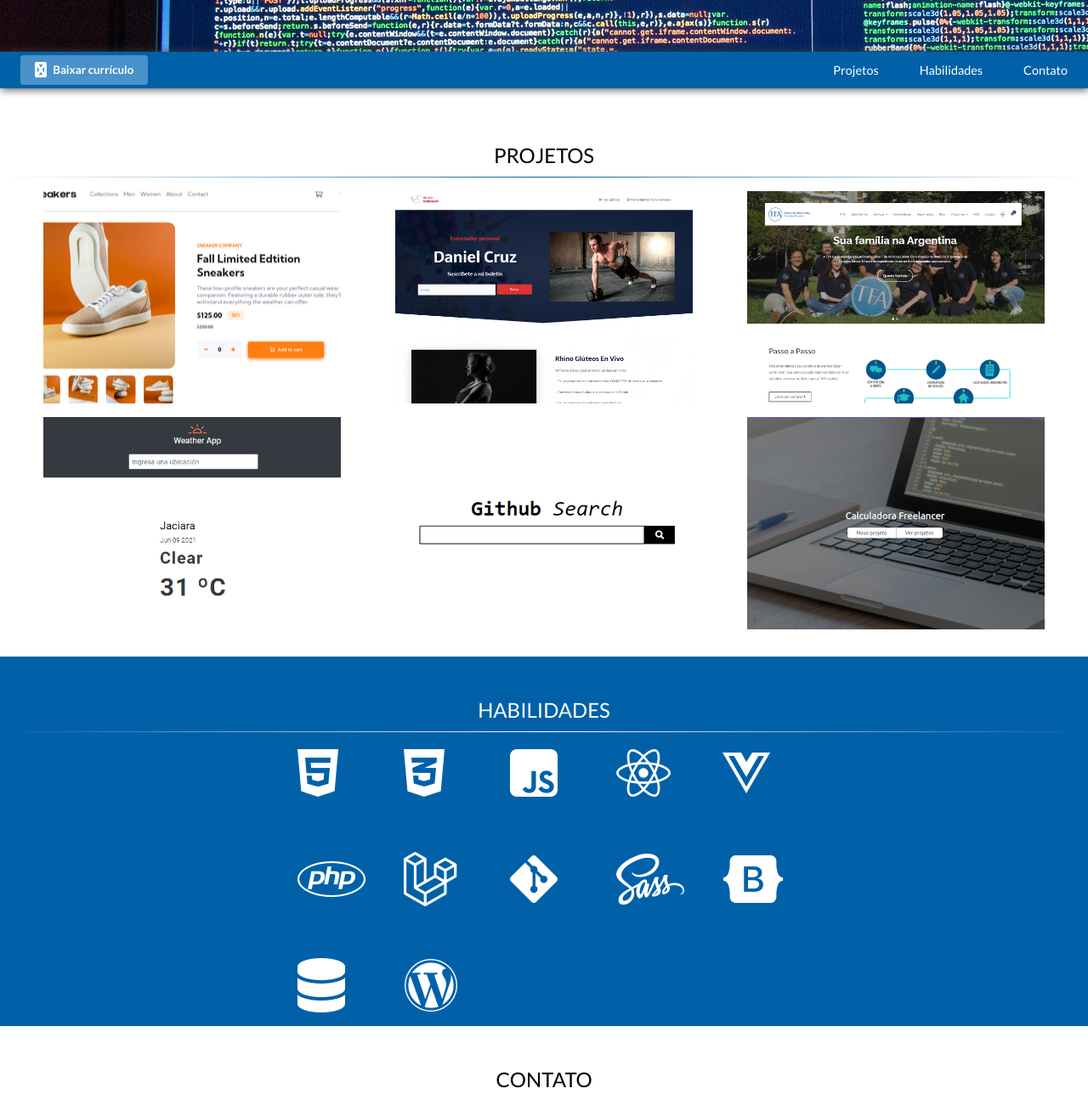
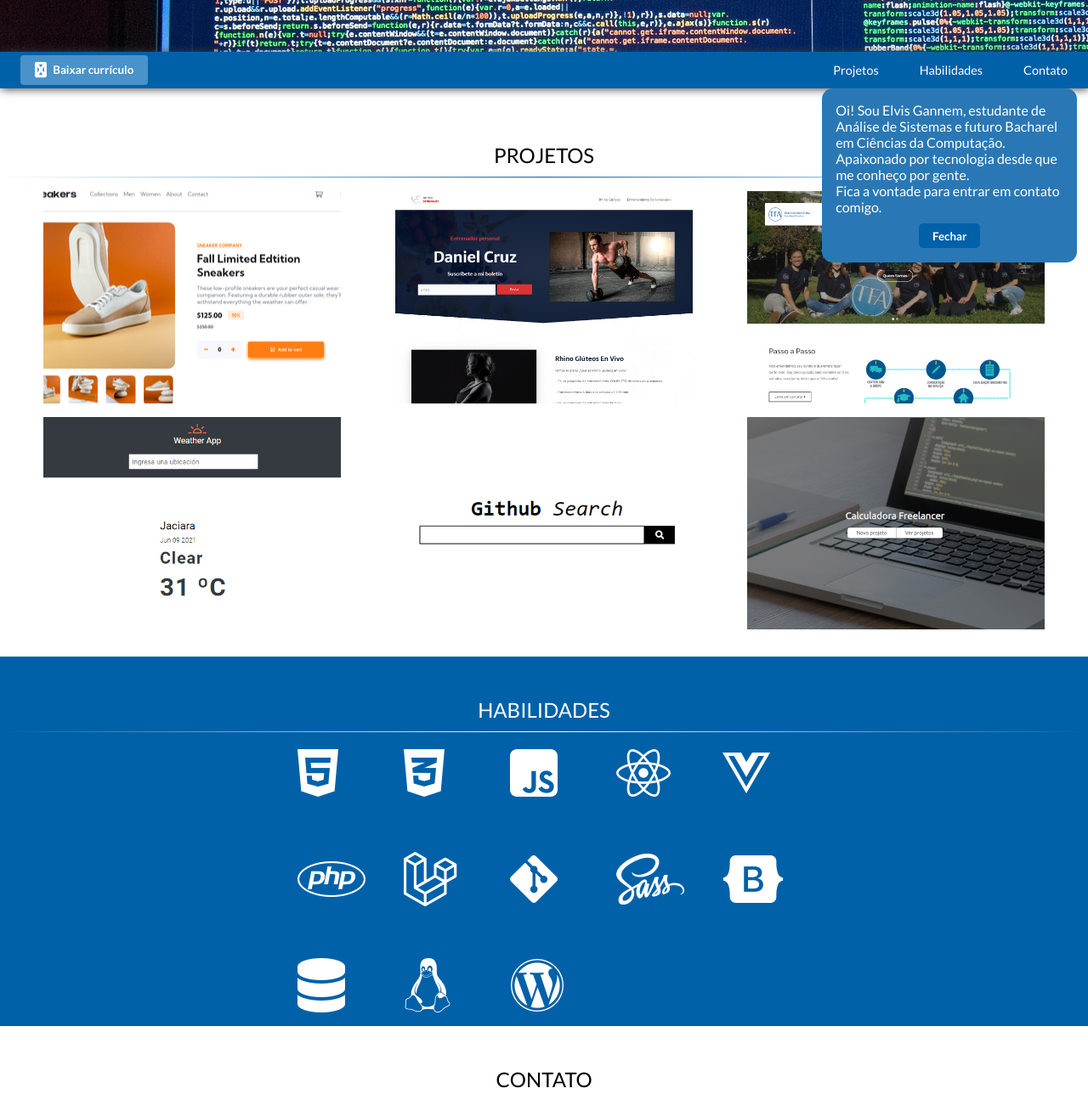
Before and after one commit to elvisgannem/portfolioElvis, a website: page index.html in a window 1280 px wide. Shown: the part 210-1498 px from the top of the page at 85% size. Drawn offline with nearby package versions, Linux system fonts and the light colour scheme.

Commit message:
New skill and description

```diff
--- a/index.html
+++ b/index.html
@@ -46,6 +46,14 @@
     </nav>
 
     <main>
+
+        <div class="personal-info hidden animate__animated animate__fadeInDown">
+            <p>Oi! Sou Elvis Gannem, estudante de Análise de Sistemas e futuro Bacharel em
+                Ciências da Computação. Apaixonado por tecnologia desde que me conheço por gente.
+                <br>
+            Fica a vontade para entrar em contato comigo.</p>
+            <button onclick="closeDescription()">Fechar</button>
+        </div>
 
         <section id="portfolio">
 
@@ -121,6 +129,7 @@
                 <i class="fab fa-sass tooltip" id="sass" data="SASS"></i>
                 <i class="fab fa-bootstrap tooltip" id="bootstrap" data="Bootstrap"></i>
                 <i class="fa-solid fa-database tooltip" id="databases" data="Bancos de dados relacionais: MySQL, PostgreSQL, SQLite"></i>
+                <i class="fa-brands fa-linux tooltip" id="linux" data="Linux"></i>
                 <i class="fab fa-wordpress tooltip" id="wordpress" data="WordPress"></i>
             </div>
            </div>
@@ -181,5 +190,5 @@
 <script src="https://unpkg.com/tippy.js@6"></script>
 <script src="./scripts/scrolling.js"></script>
 <script src="./scripts/tooltip.js"></script>
-<!-- <script src="./scripts/personalInfo.js"></script> -->
+<script src="./scripts/personalInfo.js"></script>
 </html>
--- /dev/null
+++ b/scripts/personalInfo.js
@@ -0,0 +1,9 @@
+const personalInfo = document.querySelector('.personal-info');
+
+setTimeout(() => {
+    personalInfo.classList.remove('hidden');
+}, 2000);
+
+const closeDescription = () => {
+    personalInfo.classList.add('hidden');
+}
--- a/styles/sass/index.scss
+++ b/styles/sass/index.scss
@@ -406,6 +406,15 @@ a:visited {
   }
 }
 
+#linux {
+  transition: 0.5s;
+
+  &:hover {
+    color: #333333;
+    transform: scale(1.1);
+  }
+}
+
 @media only screen and (max-width: 800px) {
   #skills {
     div {
```
Also changed, not shown: styles/css/index.css, 1 other file.
